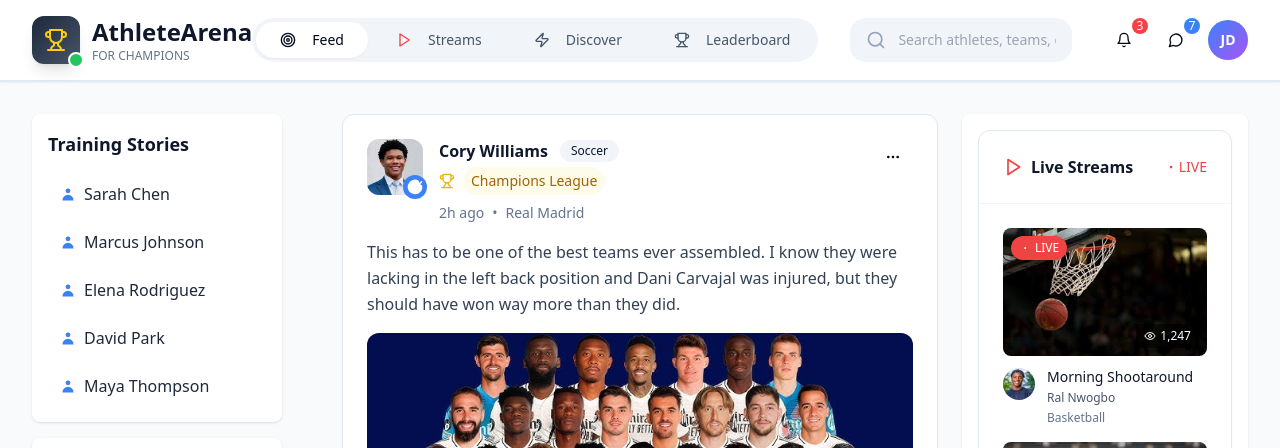
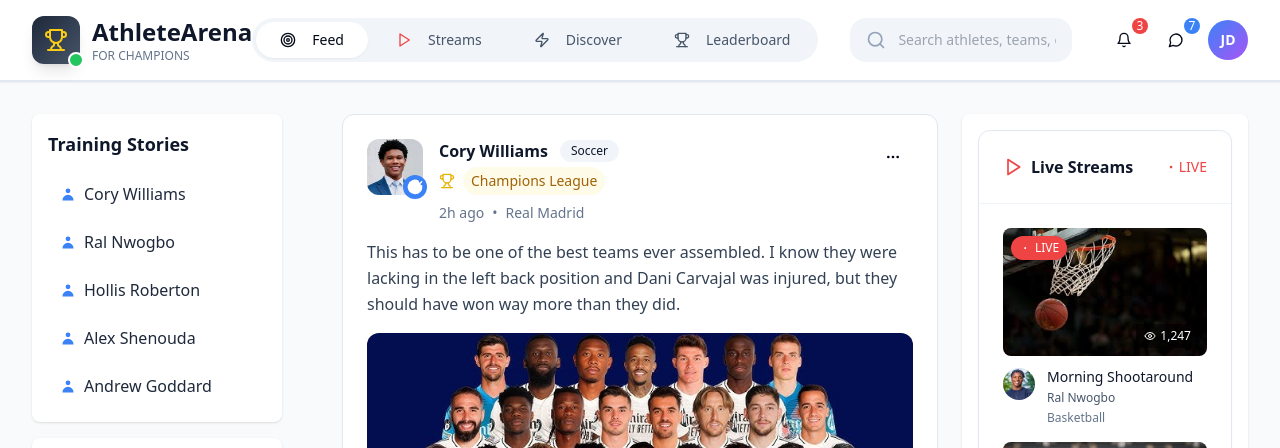
Before and after one commit to RealBuilds/Web, a React (Vite) app: page / in a window 1280 px wide. Shown: the top 448 px of the page. Built offline with nearby package versions, Linux system fonts and the light colour scheme.

Commit message:
Update Index.tsx

```diff
--- a/src/pages/Index.tsx
+++ b/src/pages/Index.tsx
@@ -6,11 +6,11 @@ import { TrendingTopics } from "@/components/TrendingTopics";
 import { Header } from "@/components/Header";
 
 const trainingStories = [
-  "Sarah Chen",
-  "Marcus Johnson",
-  "Elena Rodriguez",
-  "David Park",
-  "Maya Thompson",
+  "Cory Williams",
+  "Ral Nwogbo",
+  "Hollis Roberton",
+  "Alex Shenouda",
+  "Andrew Goddard",
 ];
 
 const trendingTopics = [
```
